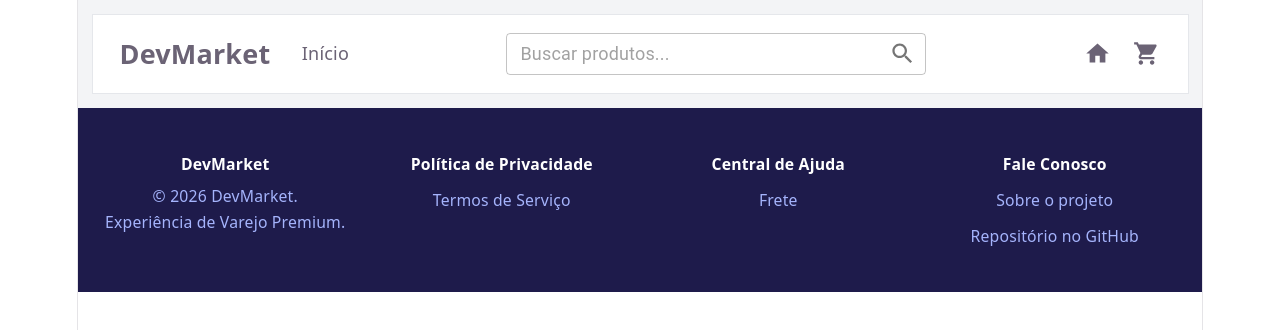
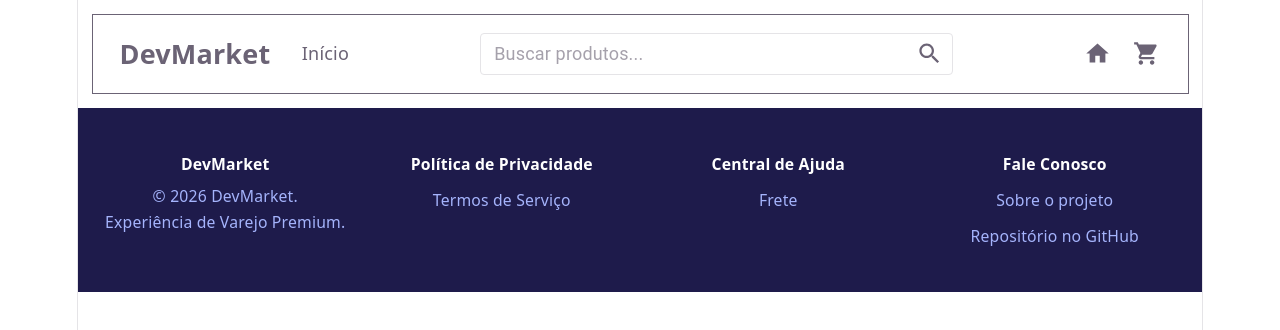
Before and after one commit to ds881-2026-alexkutzke/ds881-devmarket-2026-1-n, a React (Vite) app: page /product/1 in a window 1280 px wide. Shown: the top 330 px of the page. Built offline with nearby package versions, Linux system fonts and the light colour scheme; no server answers.

Commit message:
(fix) ajusta estilo do header para se adequar ao dark mode e light mode

```diff
--- a/src/components/Header.tsx
+++ b/src/components/Header.tsx
@@ -13,8 +13,8 @@ export default function Header() {
   const { isLoading } = useProducts();
 
   return (
-    <header className="w-full bg-gray-100 p-3 box-border">
-      <div className="mx-auto flex max-w-[1200px] items-center justify-between gap-6 border border-gray-200 bg-white px-6 py-4">
+    <header className="w-full bg-[--var(bg)] p-3 box-border">
+      <div className="mx-auto flex max-w-300 items-center justify-between gap-6 border border-[--var(bg)] bg-[--var(code-bg)] px-6 py-4">
         <div className="flex items-center gap-7">
           <span
             onClick={() => navigate("/home")}
@@ -31,7 +31,7 @@ export default function Header() {
           </span>
         </div>
 
-        <div className="flex-1 max-w-[420px]">
+        <div className="flex-1 max-w-105">
           <SearchBar disabled={isLoading} />
         </div>
 
--- a/src/components/SearchBar.tsx
+++ b/src/components/SearchBar.tsx
@@ -56,6 +56,25 @@ export default function SearchBar({
         onChange={handleChange}
         onKeyDown={handleKeyDown}
         disabled={disabled}
+        sx={{
+          "& .MuiOutlinedInput-root": {
+            color: "var(--text)",
+            backgroundColor: "var(--bg)",
+            "& fieldset": {
+              borderColor: "var(--border)",
+            },
+            "&:hover fieldset": {
+              borderColor: "var(--color-primary-300)",
+            },
+            "&.Mui-focused fieldset": {
+              borderColor: "var(--color-primary-500)",
+            },
+          },
+          "& .MuiInputBase-input::placeholder": {
+            color: "var(--text)",
+            opacity: 0.6,
+          },
+        }}
         slotProps={{
           input: {
             endAdornment: (
@@ -64,6 +83,7 @@ export default function SearchBar({
                   onClick={forceSearch}
                   aria-label={t("components.searchBar.searchAriaLabel")}
                   edge="end"
+                  sx={{ color: "var(--text)" }}
                 >
                   <SearchIcon />
                 </IconButton>
```
Also changed, not shown: src/index.css (line endings or trailing spaces).
